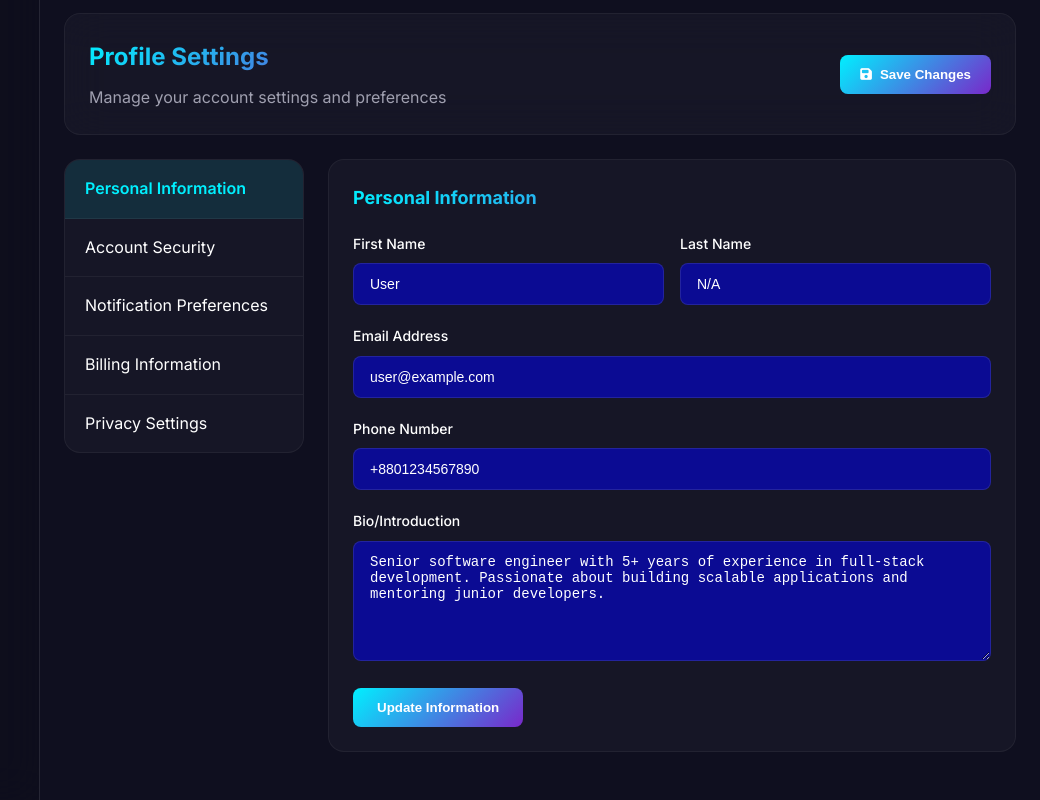
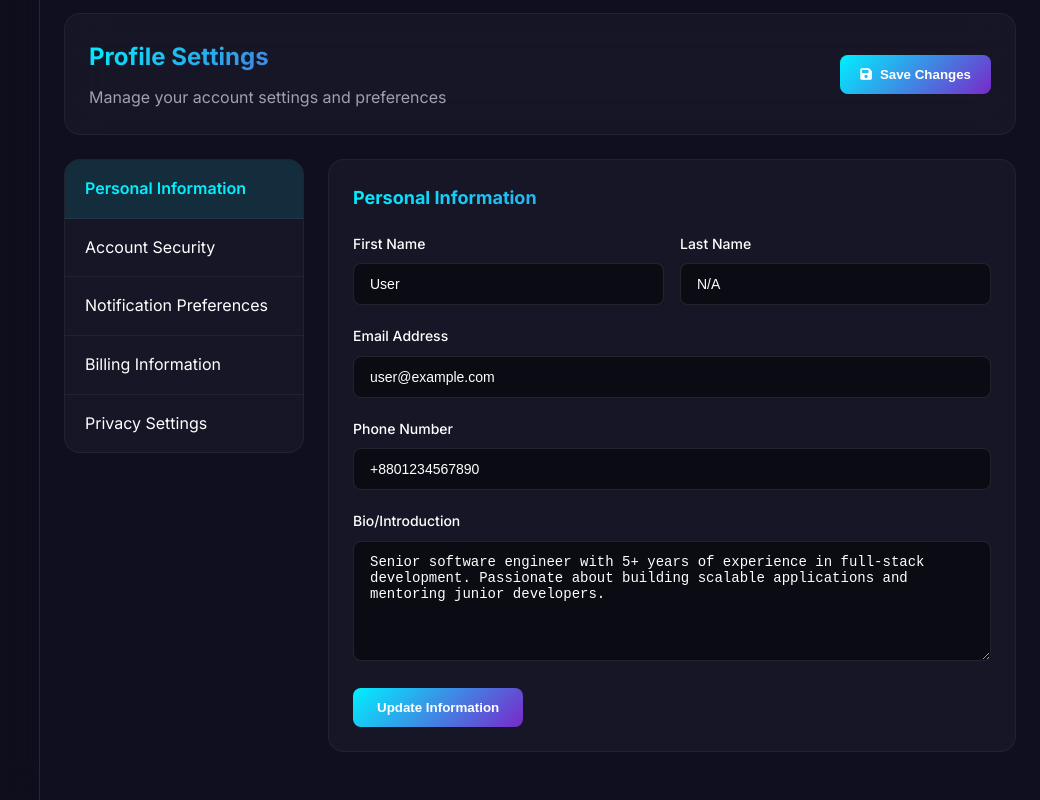
Before and after one commit to 0xanondo-07/ConfidenSee, a plain HTML site: page dash.html in a window 1280 px wide. Shown: the part 1577-2377 px from the top of the page, without its empty margins (240-1280 px from the left). Drawn offline with Linux system fonts and the light colour scheme.

Commit message:
Update dash.html

```diff
--- a/dash.html
+++ b/dash.html
@@ -1393,7 +1393,7 @@
     .form-group textarea {
       width: 100%;
       padding: 12px 16px;
-      background: rgba(0, 0, 255, 0.5);
+      background: rgba(0, 0, 0, 0.5);
       border: 1px solid rgba(255, 255, 255, 0.1);
       border-radius: 8px;
       font-size: 14px;
```
